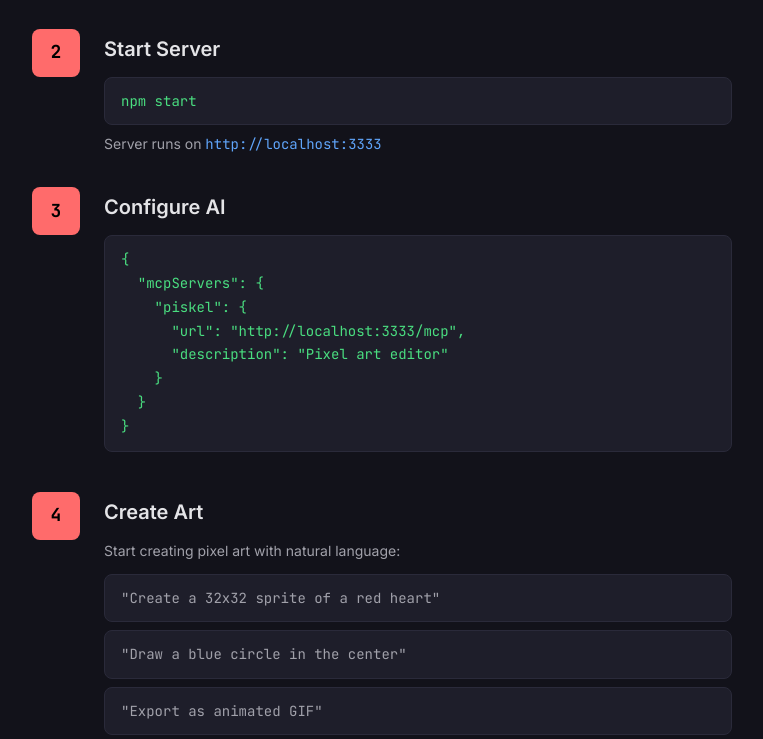
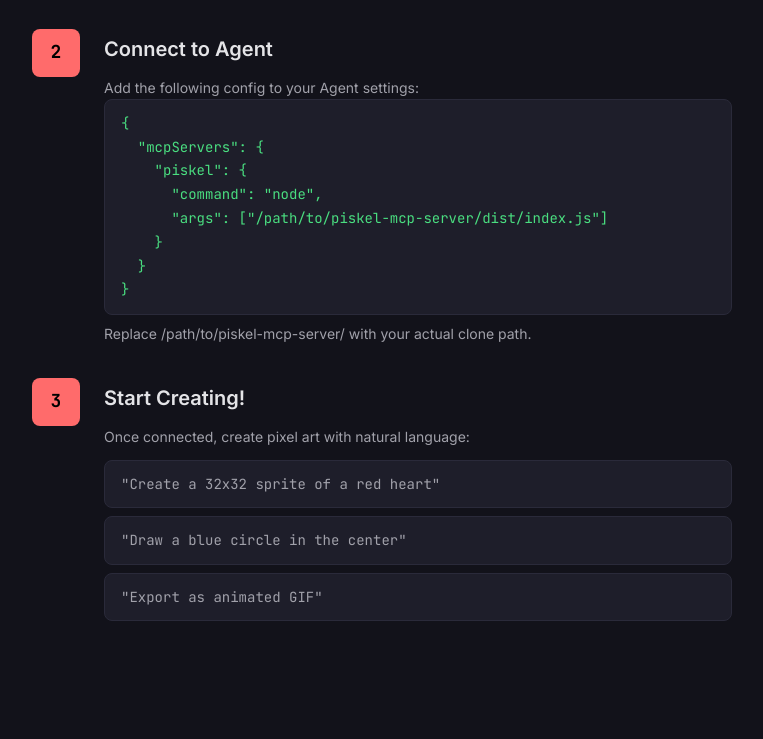
Before and after one commit to yafeiaa/piskel-mcp-server, a website: page docs/index.html in a window 1280 px wide. Shown: the part 4102-4841 px from the top of the page, without its empty margins (258-1021 px from the left). Drawn offline with Linux system fonts and the light colour scheme.

```diff
--- a/docs/i18n.js
+++ b/docs/i18n.js
@@ -39,11 +39,11 @@
     getting_started_title: "Quick Start",
     getting_started_subtitle: "Get up and running in minutes",
     step1_title: "Install",
-    step2_title: "Start Server",
-    step2_desc: "Server runs on",
-    step3_title: "Configure AI",
-    step4_title: "Create Art",
-    step4_desc: "Start creating pixel art with natural language:",
+    step2_title: "Connect to Agent",
+    step2_desc: "Add the following config to your Agent settings:",
+    step2_note: "Replace /path/to/piskel-mcp-server/ with your actual clone path.",
+    step3_title: "Start Creating!",
+    step3_desc: "Once connected, create pixel art with natural language:",
     command1: '"Create a 32x32 sprite of a red heart"',
     command2: '"Draw a blue circle in the center"',
     command3: '"Export as animated GIF"',
@@ -99,11 +99,11 @@
     getting_started_title: "快速开始",
     getting_started_subtitle: "几分钟内启动并运行",
     step1_title: "安装",
-    step2_title: "启动服务器",
-    step2_desc: "服务器运行在",
-    step3_title: "配置 AI",
-    step4_title: "创作艺术",
-    step4_desc: "开始使用自然语言创建像素艺术：",
+    step2_title: "接入 Agent",
+    step2_desc: "将以下配置添加到你的 Agent 设置中：",
+    step2_note: "请将 /path/to/piskel-mcp-server/ 替换为你实际的克隆路径。",
+    step3_title: "开始创作！",
+    step3_desc: "连接后，你可以用自然语言创建像素画：",
     command1: '"创建一个 32x32 的红色爱心精灵"',
     command2: '"在中心画一个蓝色圆形"',
     command3: '"导出为动画 GIF"',
--- a/docs/index.html
+++ b/docs/index.html
@@ -421,34 +421,26 @@
           <div class="step">
             <div class="step-number">2</div>
             <div class="step-content">
-              <h3 class="step-title" data-i18n="step2_title">Start Server</h3>
+              <h3 class="step-title" data-i18n="step2_title">Connect to Agent</h3>
+              <p class="step-description" data-i18n="step2_desc">Add the following config to your Agent settings:</p>
               <div class="step-code">
-                <code>npm start</code>
+                <pre><code>{
+  "mcpServers": {
+    "piskel": {
+      "command": "node",
+      "args": ["/path/to/piskel-mcp-server/dist/index.js"]
+    }
+  }
+}</code></pre>
               </div>
-              <p class="step-description"><span data-i18n="step2_desc">Server runs on</span> <code>http://localhost:3333</code></p>
+              <p class="step-description" data-i18n="step2_note">Replace <code>/path/to/piskel-mcp-server/</code> with your actual clone path.</p>
             </div>
           </div>
           <div class="step">
             <div class="step-number">3</div>
             <div class="step-content">
-              <h3 class="step-title" data-i18n="step3_title">Configure AI</h3>
-              <div class="step-code">
-                <pre><code>{
-  "mcpServers": {
-    "piskel": {
-      "url": "http://localhost:3333/mcp",
-      "description": "Pixel art editor"
-    }
-  }
-}</code></pre>
-              </div>
-            </div>
-          </div>
-          <div class="step">
-            <div class="step-number">4</div>
-            <div class="step-content">
-              <h3 class="step-title" data-i18n="step4_title">Create Art</h3>
-              <p class="step-description" data-i18n="step4_desc">Start creating pixel art with natural language:</p>
+              <h3 class="step-title" data-i18n="step3_title">Start Creating!</h3>
+              <p class="step-description" data-i18n="step3_desc">Once connected, create pixel art with natural language:</p>
               <div class="step-commands">
                 <div class="command-example" data-i18n="command1">"Create a 32x32 sprite of a red heart"</div>
                 <div class="command-example" data-i18n="command2">"Draw a blue circle in the center"</div>
@@ -456,6 +448,7 @@
               </div>
             </div>
           </div>
+
         </div>
       </div>
     </section>
```
Also changed, not shown: package.json (+7 -0 lines), .github/workflows/ci.yml.
